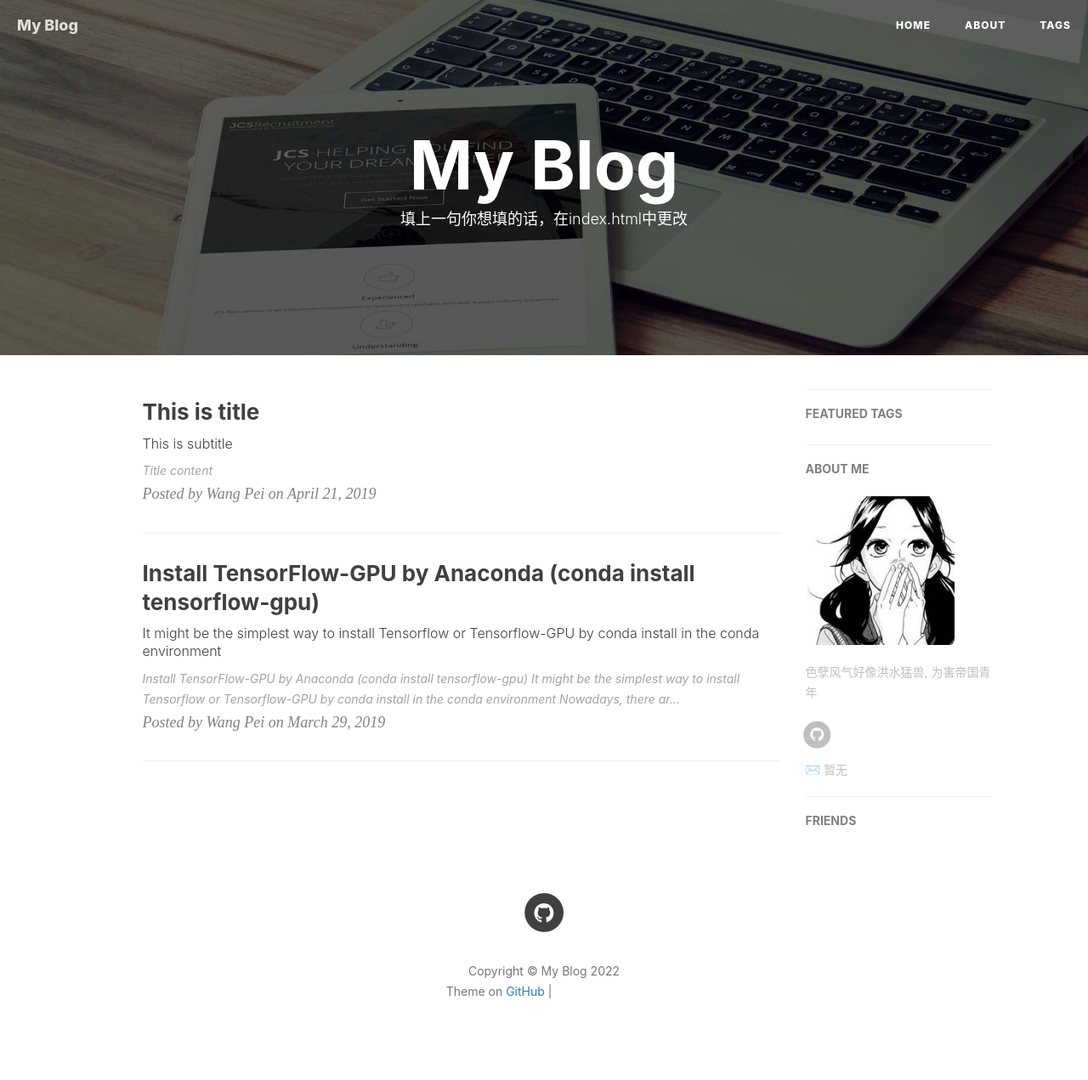
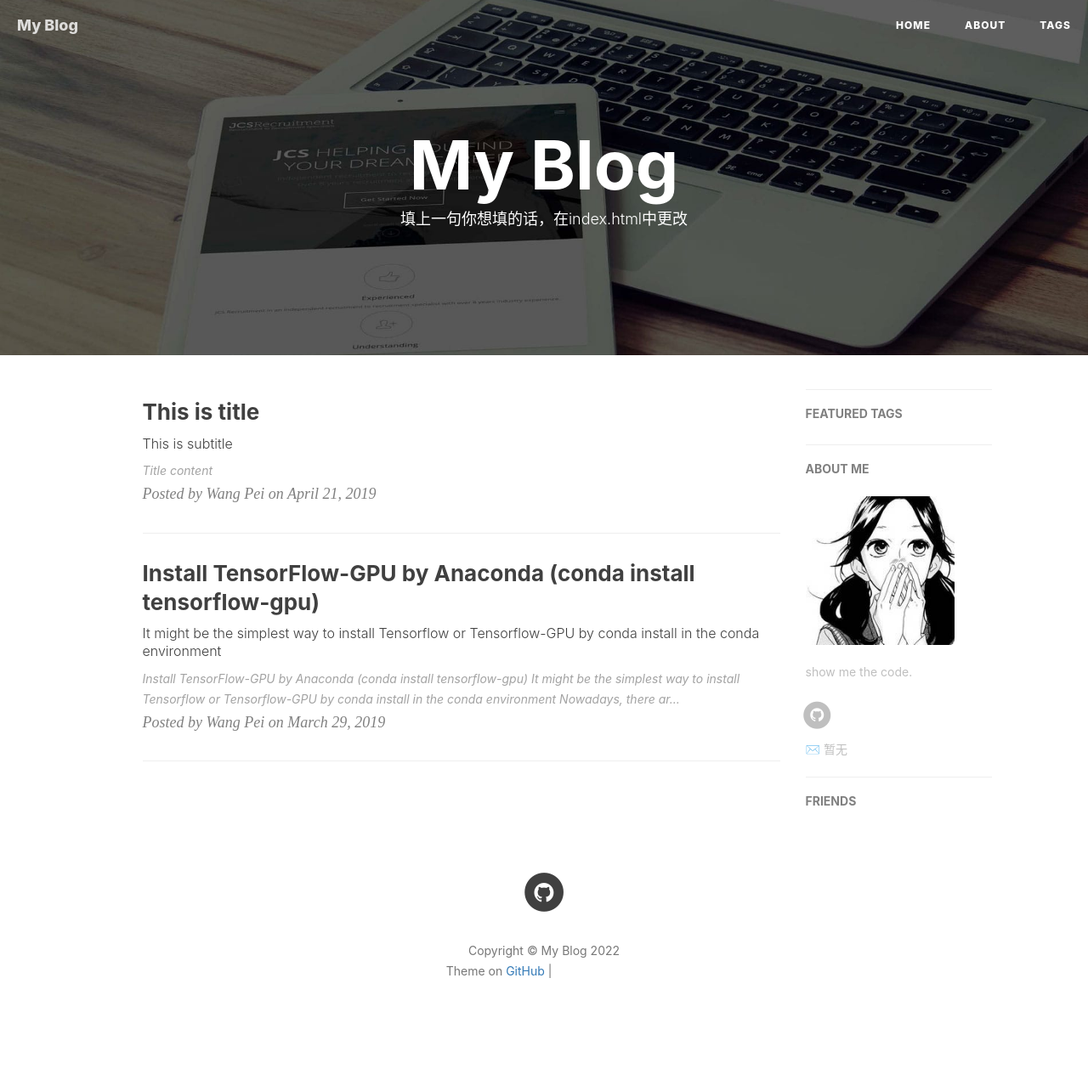
Before and after one commit to Angoulemi/Angoulemi.github.io, a Jekyll site: the page built from index.html, in a window 1280 px wide. Shown: the whole page at 85% size. Built offline with Jekyll 4.4.1, drawn with Linux system fonts in a browser that asks for light colours; nearby versions of some CDN libraries; the list of posts is cut into pages by our own code; comment, search, counter and statistics services are not loaded; after the commit the page ends 1247 px from its top, so only the background shows below that; grey boxes are pictures that could not be loaded.

Commit message:
Update _config.yml

```diff
--- a/_config.yml
+++ b/_config.yml
@@ -11,7 +11,7 @@ github_repo: "https://github.com/Angoulemi/Angoulemi.github.io.git" # you code r
 
 # Sidebar settings
 sidebar: true                           # whether or not using Sidebar.
-sidebar-about-description: "色孽风气好像洪水猛兽, 为害帝国青年"
+sidebar-about-description: "show me the code."
 sidebar-avatar: /img/avatar_binggan.jpg      # use absolute URL, seeing it's used in both `/` and `/about/`
 
 
```
